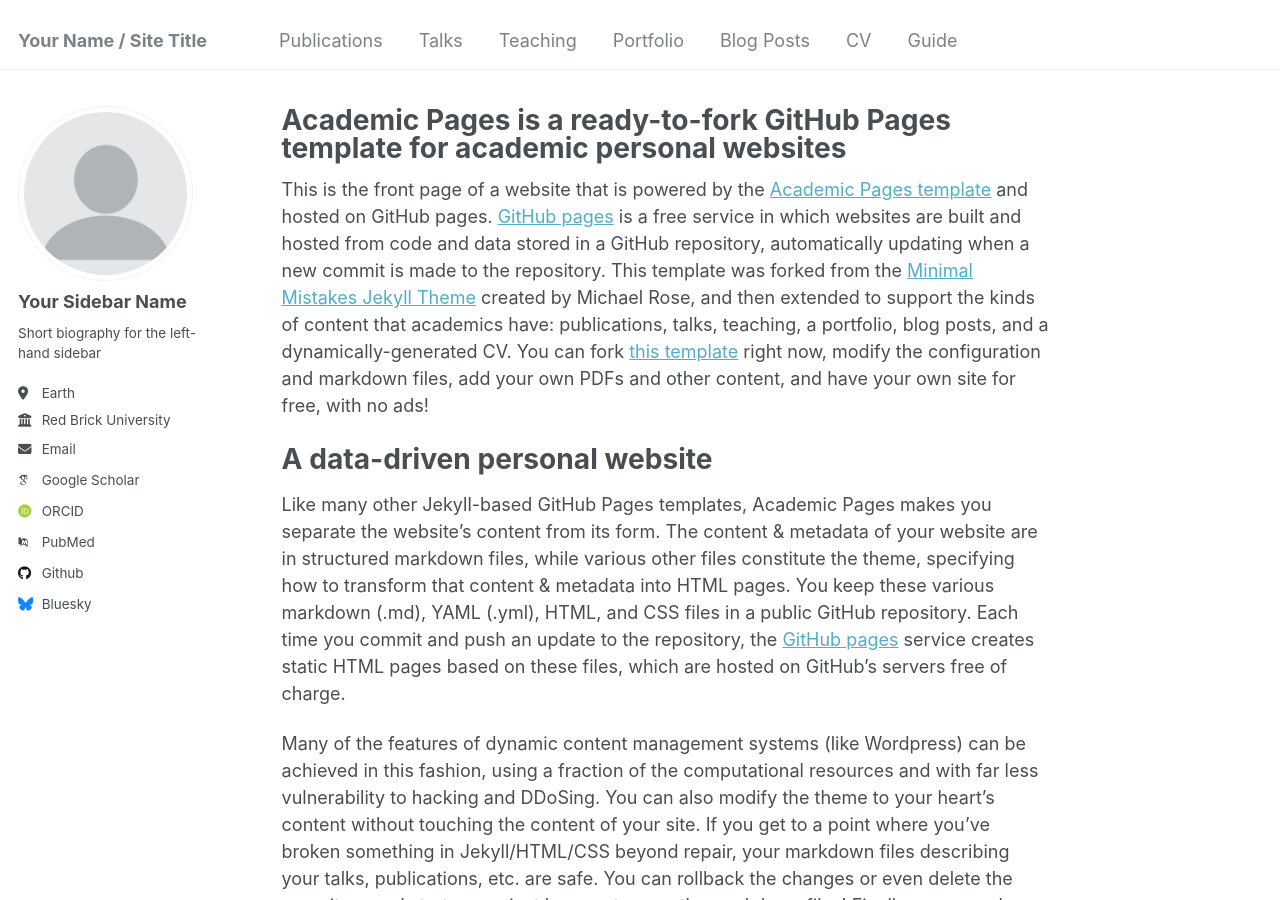
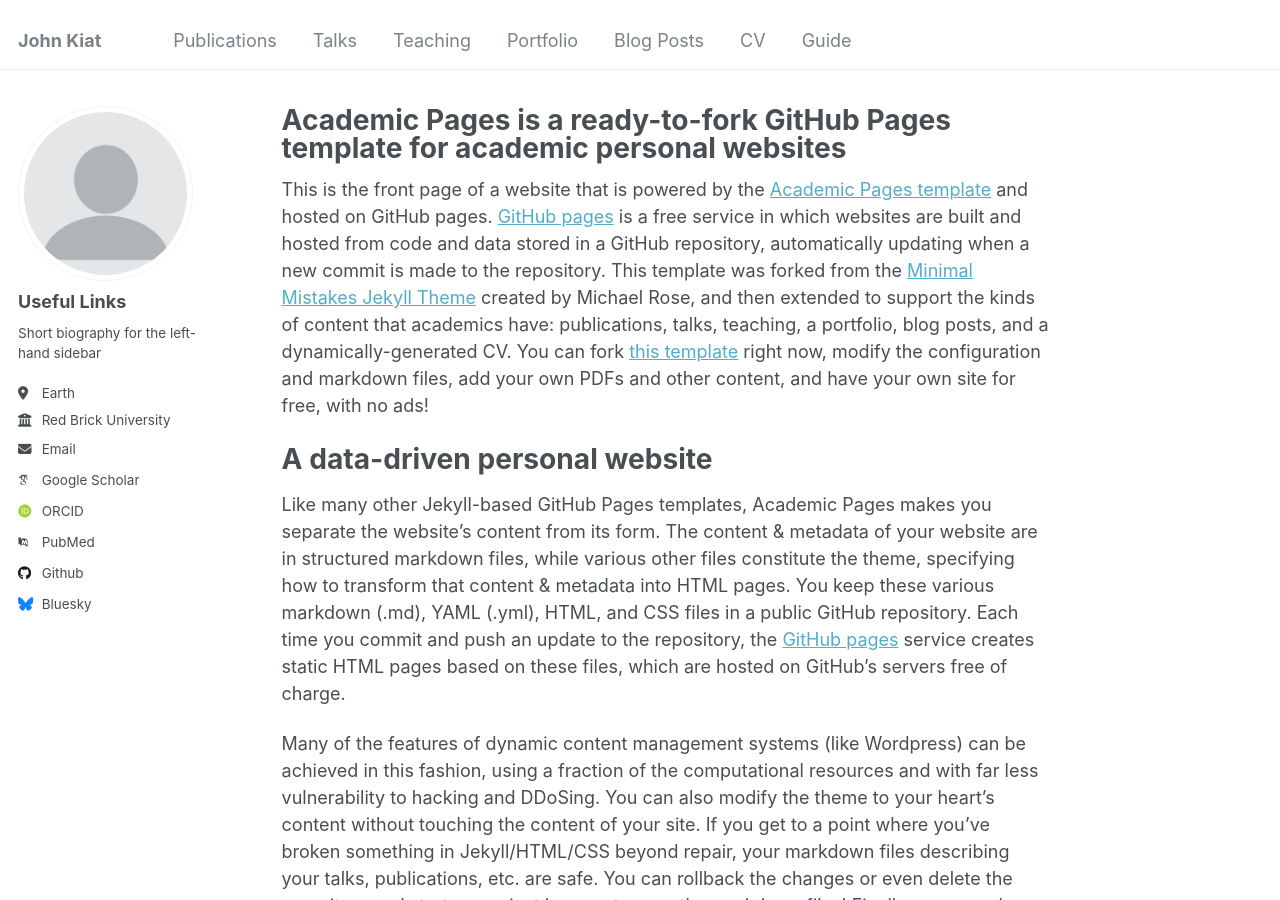
Before and after one commit to Johnkiat/johnkiat.github.io, a Jekyll site: the page built from _pages/about.md, in a window 1280 px wide and 900 px high. Built offline with Jekyll 4.4.1, drawn with Linux system fonts in a browser that asks for light colours; some web fonts are replaced.

Commit message:
Update _config.yml

```diff
--- a/_config.yml
+++ b/_config.yml
@@ -8,13 +8,13 @@
 
 # Basic Site Settings
 locale                   : "en-US"
-title                    : "Your Name / Site Title"
+title                    : "John Kiat"
 title_separator          : "-"
 name                     : &name "Your Name"
 description              : &description "personal description"
-url                      : https://academicpages.github.io # the base hostname & protocol for your site e.g. "https://[your GitHub username].github.io"
+url                      : https://johnkiat.github.io # the base hostname & protocol for your site e.g. "https://[your GitHub username].github.io"
 baseurl                  : "" # the subpath of your site, e.g. "/blog"
-repository               : "academicpages/academicpages.github.io"
+repository               : "johnkiat/johnkiat.github.io"
 
 # Site Author - The following control what appear as part of the author content on the side bar.
 #               If a field is blank the icon and link will not appear, otherwise it will be shown.
@@ -22,7 +22,7 @@ repository               : "academicpages/academicpages.github.io"
 author:
   # Biographic information
   avatar           : "profile.png"
-  name             : "Your Sidebar Name"
+  name             : "Useful Links"
   pronouns         : # example: "she/her"
   bio              : "Short biography for the left-hand sidebar"
   location         : "Earth"
```
